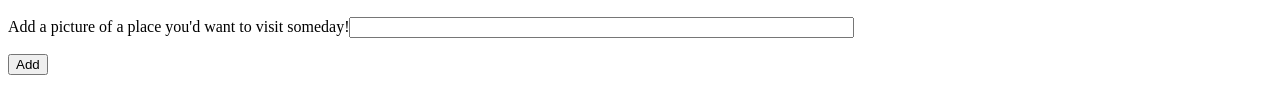
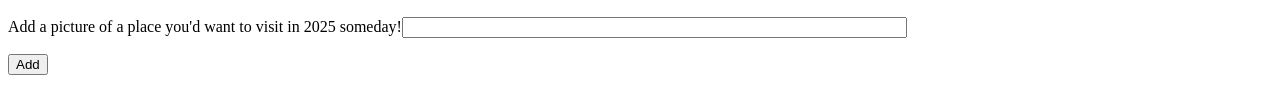
Before and after one commit to scruztaehs/Hello, a plain HTML site: page index.html in a window 1280 px wide. Shown: the part 383-490 px from the top of the page. Drawn offline with Linux system fonts and the light colour scheme.

Commit message:
Update index.html

```diff
--- a/index.html
+++ b/index.html
@@ -17,7 +17,7 @@
         </div>
 
 
-        <p> Add a picture of a place you'd want to visit someday!<input class="picture-url" size="60"></p>
+        <p> Add a picture of a place you'd want to visit in 2025 someday!<input class="picture-url" size="60"></p>
         <button class="add">Add</button>
   </body>
 </html>
```
